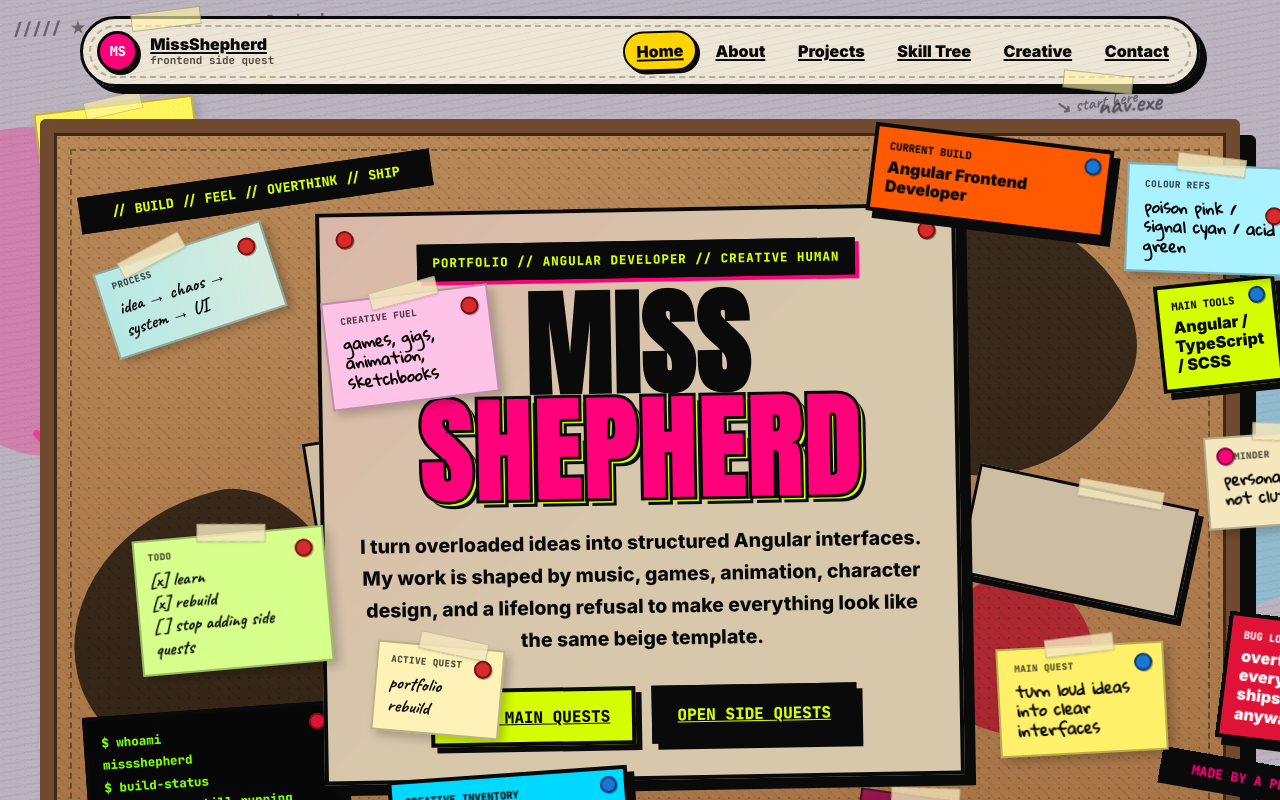
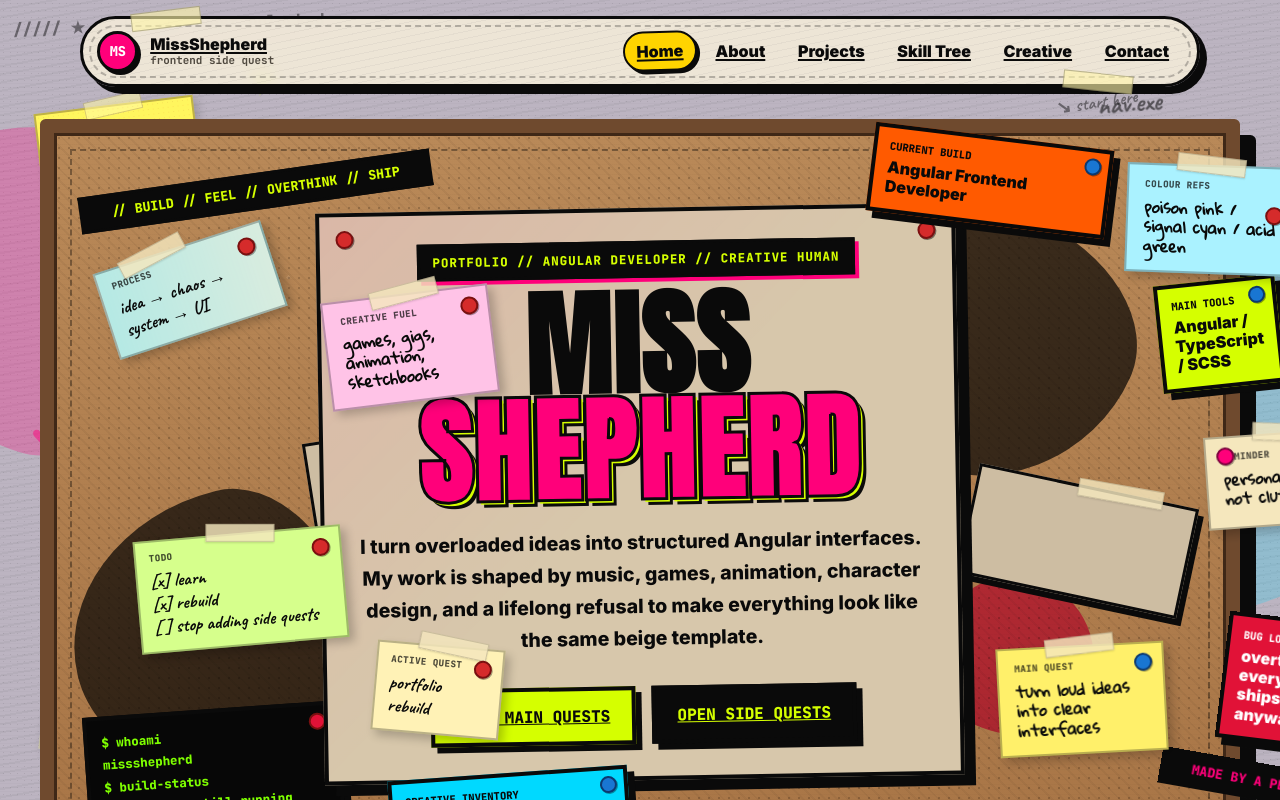
Before and after one commit to MissShepherd/missshepherd-portfolio, an Angular app: page / in a window 1280 px wide. Shown: the top 800 px of the page. Built offline with nearby package versions, Linux system fonts and the light colour scheme.

Commit message:
refactor: adjust clipping photo positioning and size for improved layout

```diff
--- a/src/app/pages/home/home.scss
+++ b/src/app/pages/home/home.scss
@@ -569,8 +569,8 @@
 }
 
 .clipping-photo {
-  --x: 50rem;
-  --y: 41.5rem;
+  --x: 62rem;
+  --y: 42.5rem;
   --rot: 8deg;
   --z: 36;
 
@@ -589,7 +589,7 @@
   --rot: -5deg;
   --z: 58;
 
-  width: 12rem;
+  width: 13rem;
   background: #d6ff8c;
 }
 
```
